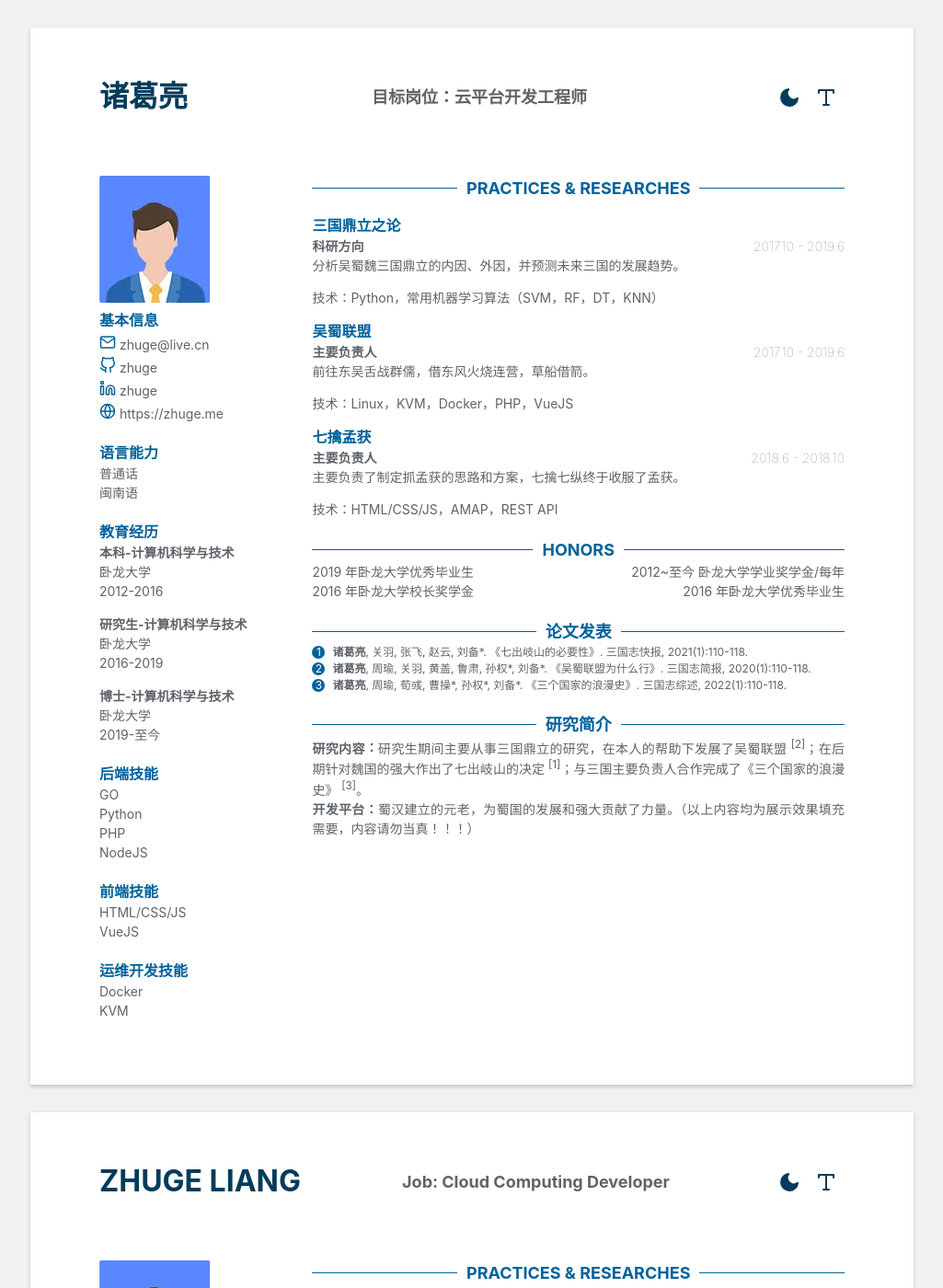
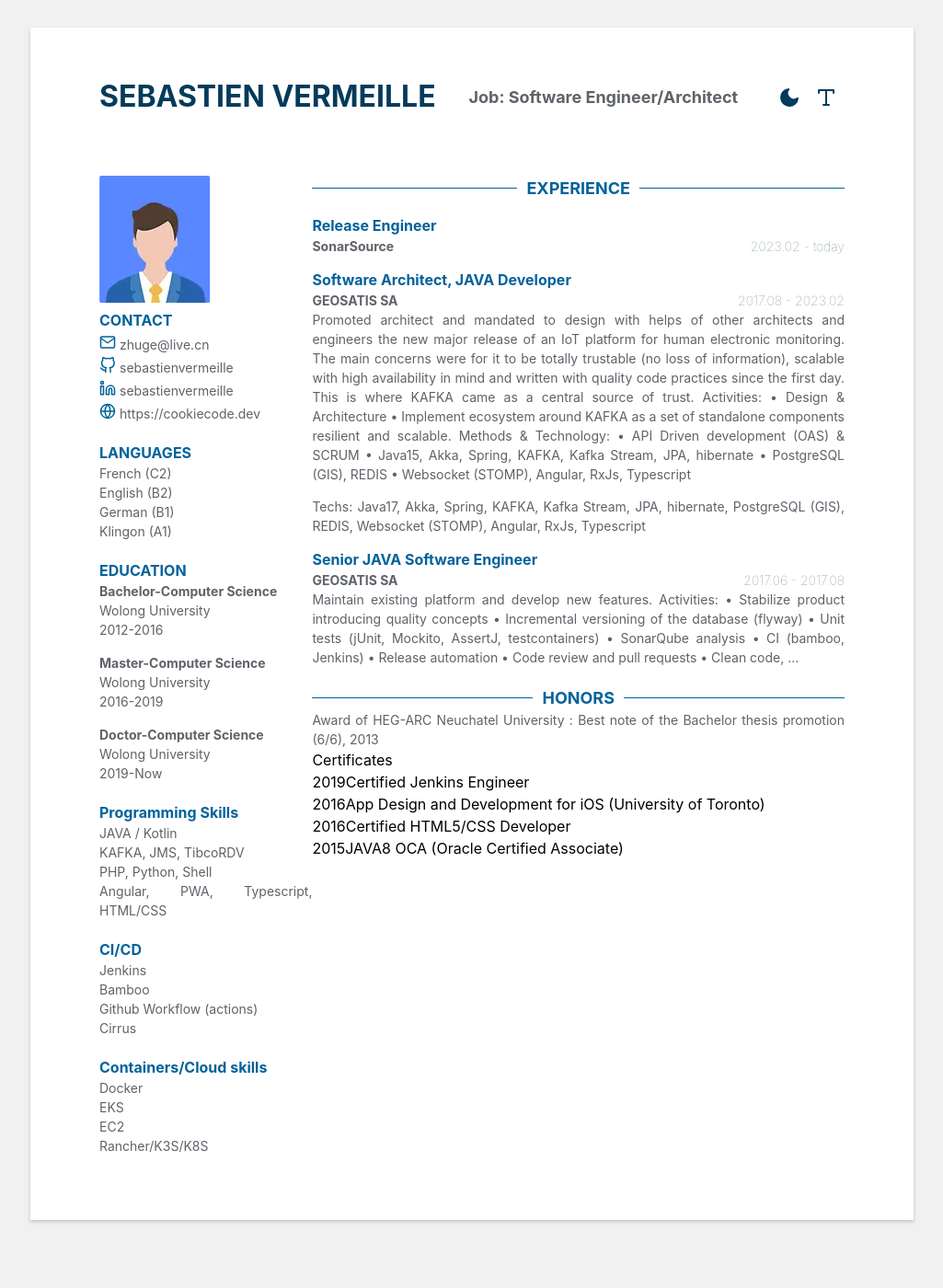
Before and after one commit to sebastienvermeille/cookiecode.dev, a Jekyll site: the page built from cv.md, in a window 1280 px wide and 1400 px high. Shown: the whole window at 92% size, without its empty margins (127-1152 px from the left). Built offline with Jekyll 4.4.1, drawn with Linux system fonts in a browser that asks for light colours; a style sheet for code colours, icons or effects is not loaded; some of the changed text lies outside the part shown.

Commit message:
Start implementing CV (#11)

```diff
--- a/_data/cv.yml
+++ b/_data/cv.yml
@@ -1,80 +1,16 @@
-- lang: "zh"
-  name: "诸葛亮"
-  motivation: "云平台开发工程师"
+- lang: "en"
+  name: "Sebastien Vermeille"
+  motivation: "Software Engineer/Architect"
   photo: "/assets/img/h3.webp"
   email: "zhuge@live.cn"
-  github: "zhuge"
-  linkedin: "zhuge"
-  website: "https://zhuge.me"
+  github: "sebastienvermeille"
+  linkedin: "sebastienvermeille"
+  website: "https://cookiecode.dev"
   languages:
-    - idiom: "普通话"
-    - idiom: "闽南语"
-  educations:
-    - degree: "本科-计算机科学与技术"
-      university: "卧龙大学"
-      time: "2012-2016"
-    - degree: "研究生-计算机科学与技术"
-      university: "卧龙大学"
-      time: "2016-2019"
-    - degree: "博士-计算机科学与技术"
-      university: "卧龙大学"
-      time: "2019-至今"
-  skills:
-    - title: "后端技能"
-      skill:
-        - GO
-        - Python
-        - PHP
-        - NodeJS
-    - title: "前端技能"
-      skill:
-        - HTML/CSS/JS
-        - VueJS
-    - title: "运维开发技能"
-      skill:
-        - Docker
-        - KVM
-  experience:
-    - role: "三国鼎立之论"
-      company: "科研方向"
-      time: "2017.10 - 2019.6"
-      details: "分析吴蜀魏三国鼎立的内因、外因，并预测未来三国的发展趋势。"
-      tech: "技术：Python，常用机器学习算法（SVM，RF，DT，KNN）"
-    - role: "吴蜀联盟"
-      company: "主要负责人"
-      time: "2017.10 - 2019.6"
-      details: "前往东吴舌战群儒，借东风火烧连营，草船借箭。"
-      tech: "技术：Linux，KVM，Docker，PHP，VueJS"
-    - role : "七擒孟获"
-      company: "主要负责人"
-      time: "2018.6 - 2018.10"
-      details: "主要负责了制定抓孟获的思路和方案，七擒七纵终于收服了孟获。"
-      tech: "技术：HTML/CSS/JS，AMAP，REST API"
-  honors:
-    - 2019 年卧龙大学优秀毕业生
-    - 2012~至今 卧龙大学学业奖学金/每年
-    - 2016 年卧龙大学校长奖学金
-    - 2016 年卧龙大学优秀毕业生
-  publications:
-    - "<b>诸葛亮</b>, 关羽, 张飞, 赵云, 刘备*. 《七出岐山的必要性》. 三国志快报, 2021(1):110-118."
-    - "<b>诸葛亮</b>, 周瑜, 关羽, 黄盖, 鲁肃, 孙权*, 刘备*. 《吴蜀联盟为什么行》. 三国志简报, 2020(1):110-118."
-    - "<b>诸葛亮</b>, 周瑜, 荀彧, 曹操*, 孙权*, 刘备*. 《三个国家的浪漫史》. 三国志综述, 2022(1):110-118."
-  introduction:
-    - title: "研究内容"
-      content: "研究生期间主要从事三国鼎立的研究，在本人的帮助下发展了吴蜀联盟 <sup>[2]</sup>；在后期针对魏国的强大作出了七出岐山的决定 <sup>[1]</sup>；与三国主要负责人合作完成了《三个国家的浪漫史》 <sup>[3]</sup>。"
-    - title: "开发平台"
-      content: "蜀汉建立的元老，为蜀国的发展和强大贡献了力量。（以上内容均为展示效果填充需要，内容请勿当真！！！）"
-- lang: "en"
-  name: "Zhuge Liang"
-  motivation: "Cloud Computing Developer"
-  photo: "/assets/img/h3.webp"
-  email: "zhuge@live.cn"
-  github: "zhuge"
-  linkedin: "zhuge"
-  website: "https://zhuge.me"
-  languages:
-    - idiom: "Chinese"
-    - idiom: "Minnan"
+    - idiom: "French (C2)"
+    - idiom: "English (B2)"
+    - idiom: "German (B1)"
+    - idiom: "Klingon (A1)"
   educations:
     - degree: "Bachelor-Computer Science"
       university: "Wolong University"
@@ -86,47 +22,83 @@
       university: "Wolong University"
       time: "2019-Now"
   skills:
-    - title: "Backend Skills"
+    - title: "Programming Skills"
       skill:
-        - Go
-        - Python
-        - PHP
-        - NodeJS
-    - title: "Frontend Skills"
+        - JAVA / Kotlin
+        - KAFKA, JMS, TibcoRDV
+        - PHP, Python, Shell
+        - Angular, PWA, Typescript, HTML/CSS
+    - title: "CI/CD"
       skill:
-        - HTML/CSS/JS
-        - VueJS
-    - title: "DevOps Skills"
+        - Jenkins
+        - Bamboo
+        - Github Workflow (actions)
+        - Cirrus
+    - title: "Containers/Cloud skills"
       skill:
         - Docker
-        - KVM
+        - EKS
+        - EC2
+        - Rancher/K3S/K8S
   experience:
-    - role: "Three Kingdoms"
-      company: "Research"
-      time: "2017.10 - 2019.6"
-      details: "Analyze the internal and external factors of the three kingdoms of Wu, Shu and Wei, and predict the development trend of the three kingdoms in the future."
-      tech: "Techs: Python, Common ML algorithms (SVM, RF, DT, KNN)"
-    - role: "The union of Shu and Wu"
-      company: "Principal Researcher"
-      time: "2017.10 - 2019.6"
-      details: "Go to the Eastern Wu tongue to fight against the Confucian scholars, borrow the Dongfeng fire to burn the company camp, and borrow arrows from the thatched boat."
-      tech: "Techs: Linux, KVM, Docker, PHP, VueJS"
-    - role : "Seven Release of MengHuo"
-      company: "Principal Researcher"
-      time: "2018.6 - 2018.10"
-      details: "Mainly responsible for formulating ideas and plans for capturing Meng Huo, seven captures and seven verticals finally subdued Meng Huo."
-      tech: "Techs: HTML/CSS/JS, AMAP, REST API"
+    - role: "Release Engineer"
+      company: "SonarSource"
+      time: "2023.02 - today"
+      details: ""
+      tech: ""
+    - role: "Software Architect, JAVA Developer"
+      company: "GEOSATIS SA"
+      time: "2017.08 - 2023.02"
+      details: "Promoted architect and mandated to design with
+        helps of other architects and engineers the new
+        major release of an IoT platform for human
+        electronic monitoring.
+
+        The main concerns were for it to be totally trustable
+        (no loss of information), scalable with high
+        availability in mind and written with quality code
+        practices since the first day. This is where KAFKA
+        came as a central source of trust.
+        Activities:
+        • Design & Architecture
+        • Implement ecosystem around KAFKA as a set of
+        standalone components resilient and scalable.
+        Methods & Technology:
+        • API Driven development (OAS) & SCRUM
+        • Java15, Akka, Spring, KAFKA, Kafka Stream, JPA,
+        hibernate
+        • PostgreSQL (GIS), REDIS
+        • Websocket (STOMP), Angular, RxJs, Typescript
+        "
+      tech: "Techs: Java17, Akka, Spring, KAFKA, Kafka Stream, JPA,
+        hibernate, PostgreSQL (GIS), REDIS, Websocket (STOMP), Angular, RxJs, Typescript"
+    - role: "Senior JAVA Software Engineer"
+      company: "GEOSATIS SA"
+      time: "2017.06 - 2017.08"
+      details: "Maintain existing platform and develop new
+        features.
+        Activities:
+        • Stabilize product introducing quality concepts
+        • Incremental versioning of the database (flyway)
+        • Unit tests (jUnit, Mockito, AssertJ, testcontainers)
+        • SonarQube analysis
+        • CI (bamboo, Jenkins)
+        • Release automation
+        • Code review and pull requests
+        • Clean code, ..."
+      tech: ""
   honors:
-    - Award of Wolong University Outstanding Graduates, 2019
-    - Award of Wolong University President cholarship, 2016
-    - Award of Wolong University Outstanding Graduates, 2016
-    - Graduate Scholarship, 2012~Now/every year
-  publications:
-    - "<b>Zhuge Liang</b>, Guan Yu, Zhang Fei, Zhao Yun, Liu Bei*. 'The necessity of going out Qishan for serveral times'. SGZL, 2021(1):110-118."
-    - "<b>Zhuge Liang</b>, Zhou Yu, Guan Yu, Huang Gai, Lu Su, Sun Quan*, Liu Bei*. 'Why the union of Shu and Wu is good'. SGZB, 2020(1):110-118."
-    - "<b>Zhuge Liang</b>, Zhou Yu, Xun Yu, Cao Cao*, Sun Quan*, Liu Bei*. 'Romance of the three Kingdoms'. SGZR, 2022(1):110-118."
-  introduction:
-    - title: "Researches"
-      content: "During the postgraduate period, he was mainly engaged in the research of the Three Kingdoms, and with my help, he developed the Wushu Alliance <sup>[2]</sup>; in the later period, he made a decision to go out of Qishan in response to the strength of the Wei State <sup>[1]</sup>; Cooperated with the principals of the Three Kingdoms to complete 'The Romance of the Three Kingdoms'<sup>[3]</sup>."
-    - title: "Projects"
-      content: "The elders established by Shu Han contributed to the development and strength of the Shu Kingdom. (The above content maybe faake for filling needs, please do not take it seriously!!!)"
+    - "Award of HEG-ARC Neuchatel University : Best note of the Bachelor thesis promotion (6/6), 2013"
+#  publications:
+#    - "<b>Zhuge Liang</b>, Guan Yu, Zhang Fei, Zhao Yun, Liu Bei*. 'The necessity of going out Qishan for serveral times'. SGZL, 2021(1):110-118."
+#    - "<b>Zhuge Liang</b>, Zhou Yu, Guan Yu, Huang Gai, Lu Su, Sun Quan*, Liu Bei*. 'Why the union of Shu and Wu is good'. SGZB, 2020(1):110-118."
+#    - "<b>Zhuge Liang</b>, Zhou Yu, Xun Yu, Cao Cao*, Sun Quan*, Liu Bei*. 'Romance of the three Kingdoms'. SGZR, 2022(1):110-118."
+  certificates:
+    - year: 2019
+      title: "Certified Jenkins Engineer"
+    - year: 2016
+      title: App Design and Development for iOS (University of Toronto)
+    - year: 2016
+      title: Certified HTML5/CSS Developer
+    - year: 2015
+      title: JAVA8 OCA (Oracle Certified Associate)
--- a/_layouts/cv.html
+++ b/_layouts/cv.html
@@ -116,7 +116,7 @@
             <article>
                 {% if cv.experience %}
                 <section class="experience">
-                    <h2 class="title">Practices & Researches</h2>
+                    <h2 class="title">Experience</h2>
                     {% for e in cv.experience %}
                     <div class="experience-item">
                         <div class="role"> {{ e.role }} </div>
@@ -153,11 +153,11 @@
                     </ol>
                 </section>
                 {% endif %}
-                {% if cv.introduction %}
-                <section class="introduction">
-                    <div class="title">{% if cv.lang == "zh" %}研究简介{% else %}Introduction{% endif %}</div>
-                    {% for c in cv.introduction %}
-                    <div class="content"><span class="ititle">{{ c.title }}</span>{{ c.content }}</div>
+                {% if cv.certificates %}
+                <section class="certificates">
+                    <div class="title">{% if cv.lang == "zh" %}研究简介{% else %}Certificates{% endif %}</div>
+                    {% for c in cv.certificates %}
+                    <div class="content"><span class="ititle">{{ c.year }}</span>{{ c.title }}</div>
                     {% endfor %}
                 </section>
                 {% endif %}
```
